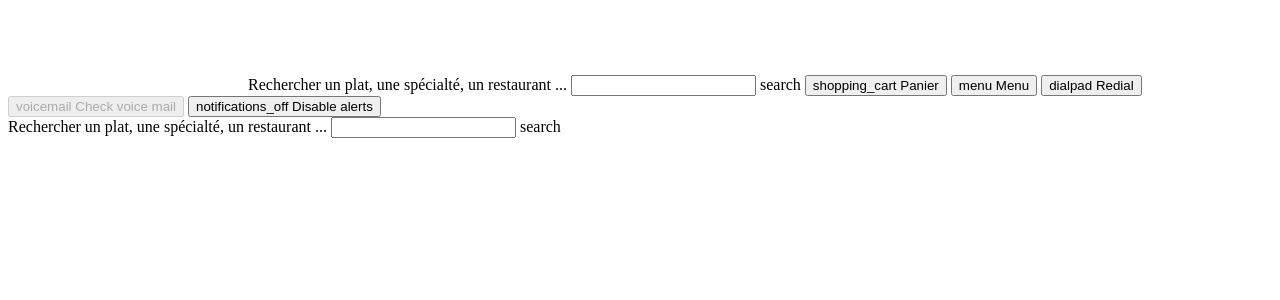
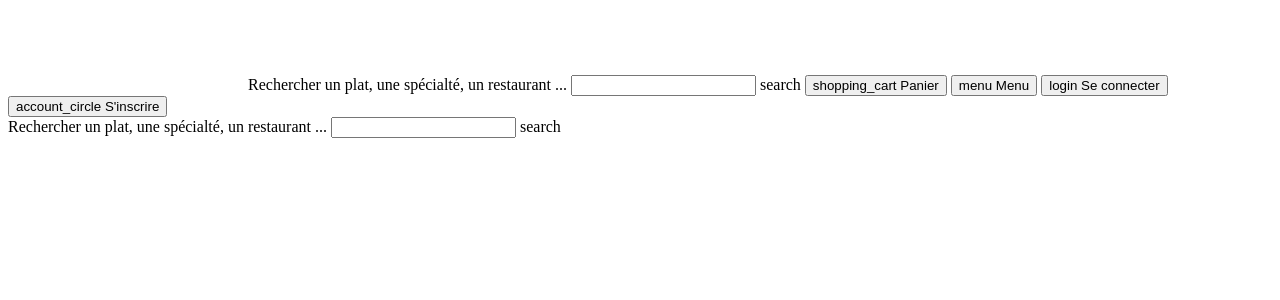
Before and after one commit to panda-info/lalivraison, a PHP site: page /app/components/header/header.component.html in a window 1280 px wide. Shown: the top 300 px of the page. Run offline with PHP 8.4, Linux system fonts and the light colour scheme.

Commit message:
remove underline input and add icons for menu

```diff
--- a/src/app/components/header/header.component.html
+++ b/src/app/components/header/header.component.html
@@ -27,16 +27,12 @@
     </button>
     <mat-menu #menu="matMenu" xPosition="before" yPosition="below">
       <button mat-menu-item>
-        <mat-icon>dialpad</mat-icon>
-        <span>Redial</span>
-      </button>
-      <button mat-menu-item disabled>
-        <mat-icon>voicemail</mat-icon>
-        <span>Check voice mail</span>
+        <mat-icon>login</mat-icon>
+        <span>Se connecter</span>
       </button>
       <button mat-menu-item>
-        <mat-icon>notifications_off</mat-icon>
-        <span>Disable alerts</span>
+        <mat-icon>account_circle</mat-icon>
+        <span>S'inscrire</span>
       </button>
     </mat-menu>
   </div>
--- a/src/app/components/header/header.component.scss
+++ b/src/app/components/header/header.component.scss
@@ -62,11 +62,17 @@
   }
 }
 
+//margin for menu panel
 ::ng-deep .cdk-overlay-pane {
   margin-top: 15px;
 }
 
+//menu panel
 ::ng-deep .mat-menu-panel {
   border-radius: 25px !important;
   background-color: #F2F2F2 !important;
 }
+
+::ng-deep .mat-form-field-underline {
+  display: none;
+}
```
Also changed, not shown: src/styles.scss (+0 -22 lines).
